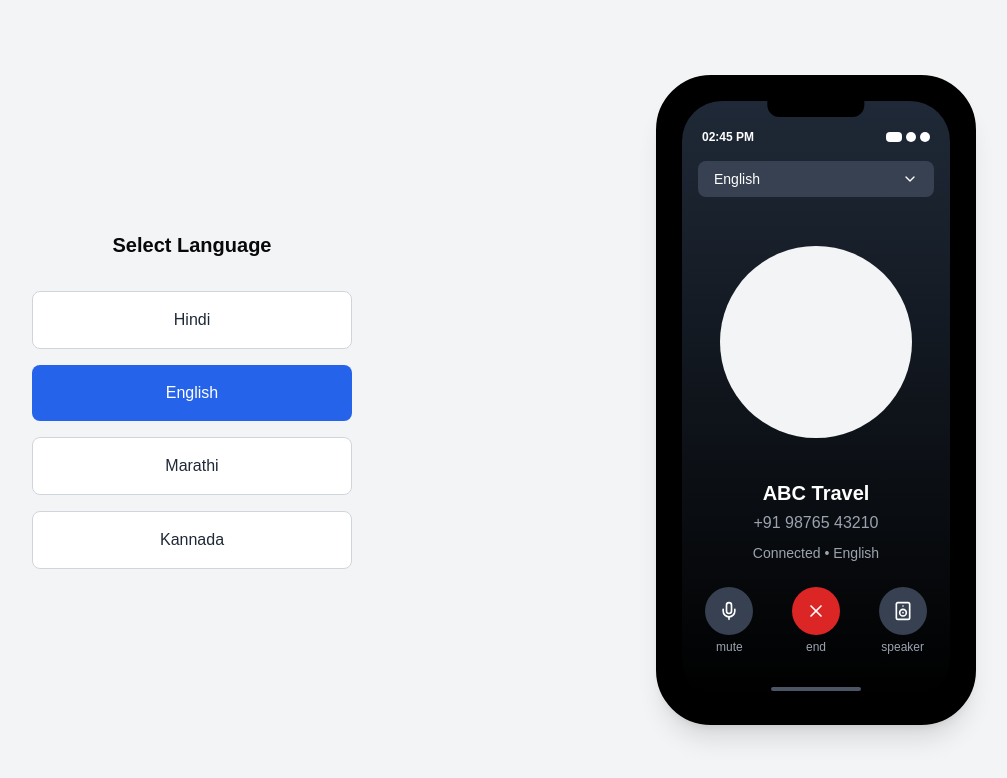
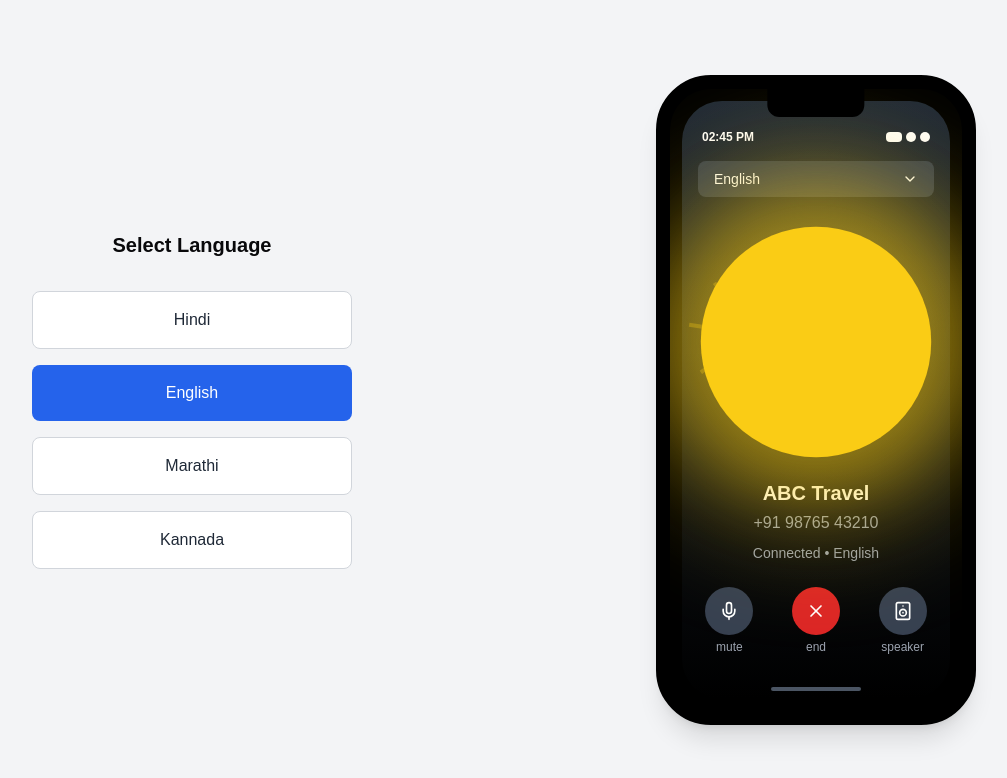
Before and after one commit to shreyanshdadheech/brabble-demo, a Next.js app: page /demo/call/1 in a window 1280 px wide. Shown: the top 778 px of the page, without its empty margins (136-1143 px from the left). Built offline with nearby package versions, Linux system fonts and the light colour scheme.

Commit message:
added moon -> sun animation

```diff
--- a/src/app/demo/call/[id]/page.tsx
+++ b/src/app/demo/call/[id]/page.tsx
@@ -4,6 +4,8 @@ import { useState, useEffect } from "react"
 import { useRouter } from "next/navigation"
 import { X, Mic, Speaker, ChevronDown } from "lucide-react"
 import { PageTransition } from "@/components/PageTransition"
+import { AnimatedMoon } from "@/components/AnimatedMoon"
+import { motion } from "framer-motion"
 
 export default function CallPage({ params }: { params: { id: string } }) {
   const router = useRouter()
@@ -118,10 +120,43 @@ export default function CallPage({ params }: { params: { id: string } }) {
                 )}
               </div>
 
-              {/* Full moon visualization */}
-              <div className="flex-1 flex items-center justify-center">
-                <div className="w-48 h-48 bg-gray-100 rounded-full"></div>
+              {/* Full moon visualization with enhanced animation */}
+              <div className="flex-1 flex items-center justify-center relative">
+                <motion.div
+                  initial={{ scale: 0.5, opacity: 0 }}
+                  animate={{ scale: 1, opacity: 1 }}
+                  transition={{ duration: 0.8, delay: 0.2 }}
+                  className="relative"
+                >
+                  <AnimatedMoon variant="sun" className="w-48 h-48" />
+                </motion.div>
+
+                {/* Enhanced ripple effects */}
+                <motion.div
+                  className="absolute pointer-events-none"
+                  initial={{ scale: 0, opacity: 0 }}
+                  animate={{ scale: [1, 2, 3], opacity: [0.3, 0.2, 0] }}
+                  transition={{ duration: 2, repeat: Infinity }}
+                  style={{
+                    background: "radial-gradient(circle, rgb(250, 204, 21) 0%, transparent 70%)",
+                    width: "200px",
+                    height: "200px",
+                    borderRadius: "50%",
+                  }}
+                />
               </div>
+
+              {/* Full screen ripple effect */}
+              <motion.div
+                className="fixed inset-0 pointer-events-none"
+                initial={{ scale: 0, opacity: 0 }}
+                animate={{ scale: 100, opacity: 0.1 }}
+                transition={{ duration: 1.5, ease: "easeOut" }}
+                style={{
+                  background: "radial-gradient(circle, rgb(243 244 246) 0%, transparent 70%)",
+                  zIndex: -1,
+                }}
+              />
 
               {/* Caller info */}
               <div className="text-center mb-6 px-4">
--- a/src/app/demo/page.tsx
+++ b/src/app/demo/page.tsx
@@ -5,11 +5,14 @@ import { useRouter } from "next/navigation"
 import { Search, Navigation, Star, Clock, Phone, ChevronDown } from "lucide-react"
 import Image from "next/image"
 import { PageTransition } from "@/components/PageTransition"
+import { AnimatedMoon } from "@/components/AnimatedMoon"
+import { motion } from "framer-motion"
 
 export default function SearchPage() {
   const router = useRouter()
   const [searchValue, setSearchValue] = useState("")
   const [currentTime, setCurrentTime] = useState(new Date())
+  const [moonVariant, setMoonVariant] = useState<"crescent" | "full" | "sun">("crescent")
 
   // Update time every minute
   useEffect(() => {
@@ -51,6 +54,13 @@ export default function SearchPage() {
       address: "789 Delivery Rd, Mumbai",
     },
   ]
+
+  const handleMoonClick = (id: number) => {
+    setMoonVariant("sun")
+    setTimeout(() => {
+      handleCall(id)
+    }, 1000)
+  }
 
   const handleCall = (id: number) => {
     router.push(`/demo/call/${id}`)
@@ -165,7 +175,7 @@ export default function SearchPage() {
                         </div>
                       </div>
                       <button
-                        onClick={() => handleCall(business.id)}
+                        onClick={() => handleMoonClick(business.id)}
                         className="ml-2 p-2 text-blue-600 hover:bg-blue-50 rounded-full self-start"
                         aria-label={`Call ${business.name}`}
                       >
@@ -183,15 +193,29 @@ export default function SearchPage() {
           </div>
         </div>
 
-        {/* Right side - Moon visualization */}
+        {/* Right side - Enhanced Moon/Sun visualization */}
         <div className="w-full md:w-1/2 flex items-center justify-center">
-          <div className="relative">
-            {/* Crescent moon */}
-            <div className="relative w-64 h-64">
-              <div className="absolute inset-0 bg-gray-800 rounded-full"></div>
-              <div className="absolute inset-0 bg-gray-100 rounded-full transform translate-x-8"></div>
-            </div>
-          </div>
+          <motion.div
+            className="relative"
+            initial={{ scale: 0.8 }}
+            animate={{ scale: 1 }}
+            transition={{ duration: 0.5 }}
+          >
+            <AnimatedMoon
+              variant={moonVariant}
+              className="w-64 h-64 cursor-pointer"
+              onClick={() => setMoonVariant(prev =>
+                prev === "crescent" ? "full" :
+                prev === "full" ? "sun" : "crescent"
+              )}
+            />
+            <motion.div
+              className="absolute inset-0 bg-gradient-to-r from-indigo-500 via-purple-500 to-pink-500 mix-blend-overlay rounded-full"
+              initial={{ opacity: 0 }}
+              animate={{ opacity: moonVariant === "sun" ? 0.3 : 0 }}
+              transition={{ duration: 0.5 }}
+            />
+          </motion.div>
         </div>
       </div>
     </PageTransition>
--- /dev/null
+++ b/src/components/AnimatedMoon.tsx
@@ -0,0 +1,69 @@
+"use client"
+
+import { motion } from "framer-motion"
+
+interface AnimatedMoonProps {
+  variant: "crescent" | "full" | "sun"
+  className?: string
+  onClick?: () => void
+}
+
+export function AnimatedMoon({ variant, className = "", onClick }: AnimatedMoonProps) {
+  const moonVariants = {
+    crescent: {
+      background: "rgb(243 244 246)",
+      x: "32px",
+      scale: 1,
+      boxShadow: "none"
+    },
+    full: {
+      background: "rgb(243 244 246)",
+      x: "0px",
+      scale: 1,
+      boxShadow: "0 0 60px 30px rgba(243, 244, 246, 0.3)"
+    },
+    sun: {
+      background: "rgb(250, 204, 21)",
+      x: "0px",
+      scale: 1.2,
+      boxShadow: "0 0 60px 30px rgba(250, 204, 21, 0.4), 0 0 100px 60px rgba(250, 204, 21, 0.3)"
+    }
+  }
+
+  const rays = variant === "sun" && (
+    <motion.div
+      className="absolute inset-0"
+      initial={{ rotate: 0 }}
+      animate={{ rotate: 360 }}
+      transition={{ duration: 20, repeat: Infinity, ease: "linear" }}
+    >
+      {[...Array(8)].map((_, i) => (
+        <motion.div
+          key={i}
+          className="absolute w-1 h-16 bg-yellow-400 left-1/2 top-1/2 -translate-x-1/2 origin-bottom"
+          style={{ rotate: `${i * 45}deg` }}
+          initial={{ opacity: 0, scale: 0 }}
+          animate={{ opacity: 0.3, scale: 1 }}
+          transition={{ delay: i * 0.1 }}
+        />
+      ))}
+    </motion.div>
+  )
+
+  return (
+    <motion.div
+      className={`relative ${className}`}
+      onClick={onClick}
+    >
+      {rays}
+      <div className="absolute inset-0 bg-gray-800 rounded-full"></div>
+      <motion.div
+        className="absolute inset-0 rounded-full"
+        initial={variant}
+        animate={variant}
+        variants={moonVariants}
+        transition={{ duration: 1, ease: "easeInOut" }}
+      ></motion.div>
+    </motion.div>
+  )
+}
```
